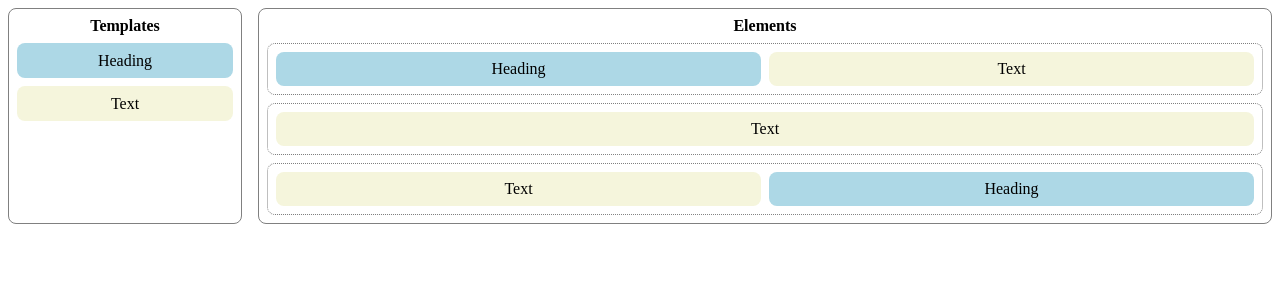
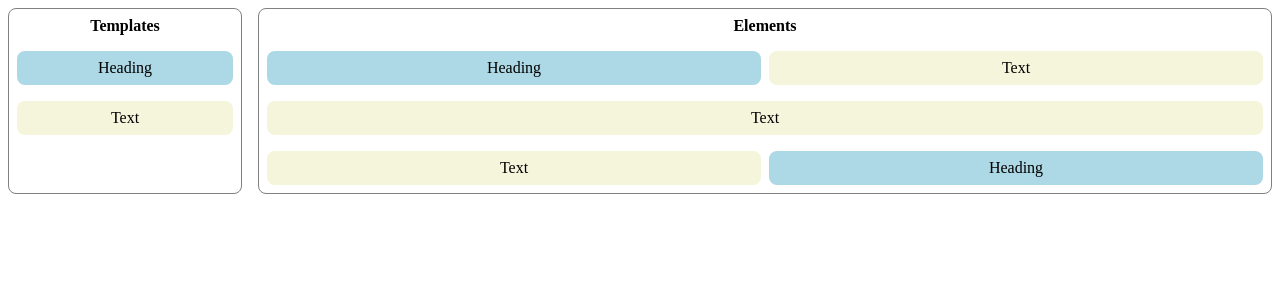
Before and after one commit to NanobyteRuata/drag-drop-test, an Angular app: page / in a window 1280 px wide. Shown: the top 300 px of the page. Built offline with nearby package versions, Linux system fonts and the light colour scheme.

Commit message:
can drag from row item into to new or existng row

```diff
--- a/src/app/app.component.html
+++ b/src/app/app.component.html
@@ -40,12 +40,13 @@
         cdkDropListOrientation="horizontal"
         [cdkDropListData]="row.children"
         [cdkDropListEnterPredicate]="canDrop"
+        [cdkDropListConnectedTo]="rowListIdAndColumnListIds"
         (cdkDropListDropped)="onColumnDropped($event)">
       <div *ngFor="let element of row.children"
           class="element"
           [ngClass]="element.type"
-          [cdkDragData]="element"
-          cdkDrag>
+          cdkDrag
+          [cdkDragData]="element">
         <span>{{ element.type | titlecase }}</span>
         <span *cdkDragPlaceholder
             class="drag-placeholder">
@@ -55,4 +56,3 @@
     </div>
   </div>
 </div>
-<!-- <app-drag-drop-form></app-drag-drop-form> -->
--- a/src/app/app.component.scss
+++ b/src/app/app.component.scss
@@ -16,7 +16,7 @@
   .left {
     display: flex;
     flex-direction: column;
-    gap: 8px;
+    gap: 16px;
     min-width: 216px;
   }
 
@@ -24,24 +24,24 @@
     flex: 1;
     display: flex;
     flex-direction: column;
-    gap: 8px;
+    gap: 16px;
 
     .row {
       display: flex;
       gap: 8px;
-      padding: 8px;
-      border: dotted 1px gray;
-      border-radius: 8px;
+
+      .element {
+        flex: 1;
+      }
+    }
+
+    .drag-placeholder {
+      flex: 1;
     }
   }
 }
 
-.template {
-  max-height: 19px;
-}
-
 .element {
-  flex: 1;
   display: flex;
   align-items: center;
   justify-content: center;
@@ -61,7 +61,6 @@
 }
 
 .drag-placeholder {
-  flex: 1;
   border-radius: 8px;
   padding: 8px;
   border: dotted 1px gray;
--- a/src/app/app.component.ts
+++ b/src/app/app.component.ts
@@ -109,6 +109,10 @@ export class AppComponent {
     this.rows = this.rows.filter((row) => row.children.length);
   }
 
+  canDrop(_: CdkDrag<any>, drop: CdkDropList<any>) {
+    return drop.data.length < 2;
+  }
+
   get columnListIds(): string[] {
     return this.rows
       .map((row, index) => ({ index, ...row }))
@@ -116,13 +120,7 @@ export class AppComponent {
       .map((row) => `columnList${row.index}`);
   }
 
-  connectedDropListForColumn(id: number): string[] {
-    return ['rowList', ...this.columnListIds].filter(
-      (strId) => strId !== `columnList${id}`
-    );
-  }
-
-  canDrop(_: CdkDrag<any>, drop: CdkDropList<any>) {
-    return drop.data.length < 2;
+  get rowListIdAndColumnListIds(): string[] {
+    return [...this.columnListIds, 'rowList'];
   }
 }
```
